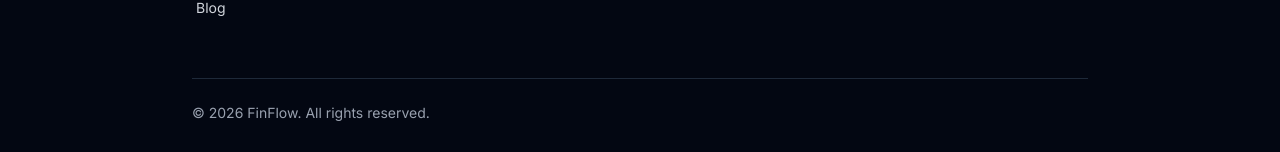
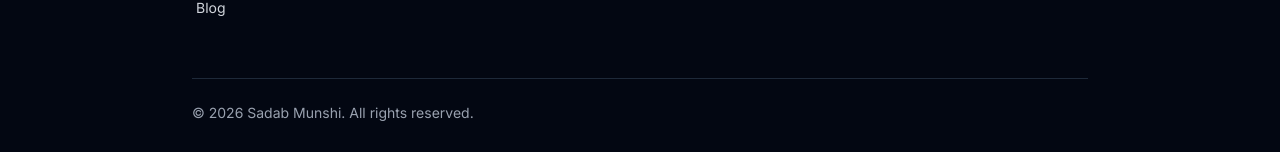
Before and after one commit to Sadab-Munshi/finflow-frontend, a Next.js app: page / in a window 1280 px wide. Shown: the part 3515-3667 px from the top of the page. Built offline with nearby package versions, Linux system fonts and the light colour scheme; no server answers.

Commit message:
Update blog link and footer copyright name

```diff
--- a/app/(landing)/layout.tsx
+++ b/app/(landing)/layout.tsx
@@ -163,7 +163,7 @@ export default function LandingLayout({ children }: { children: React.ReactNode
                 <li><a href="/support" className="inline-flex items-center min-h-[44px] px-1 hover:text-white transition-colors">Support</a></li>
                 <li><a href="/user-guide" className="inline-flex items-center min-h-[44px] px-1 hover:text-white transition-colors">User Guide</a></li>
                 <li><a href="https://status.app.sadabmunshi.online" target="_blank" rel="noreferrer" className="inline-flex items-center min-h-[44px] px-1 hover:text-white transition-colors">System Status</a></li>
-                <li><a href="https://sadabmunshi.online/blog/" target="_blank" rel="noreferrer" className="inline-flex items-center min-h-[44px] px-1 hover:text-white transition-colors">Blog</a></li>
+                <li><a href="https://sadabmunshi.me/blog/" target="_blank" rel="noreferrer" className="inline-flex items-center min-h-[44px] px-1 hover:text-white transition-colors">Blog</a></li>
               </ul>
             </div>
             <div>
@@ -176,7 +176,7 @@ export default function LandingLayout({ children }: { children: React.ReactNode
             </div>
           </div>
           <div className="border-t border-gray-800 pt-6 text-sm text-gray-400">
-            © 2026 FinFlow. All rights reserved.
+            © 2026 Sadab Munshi. All rights reserved.
           </div>
         </div>
       </footer>
```
